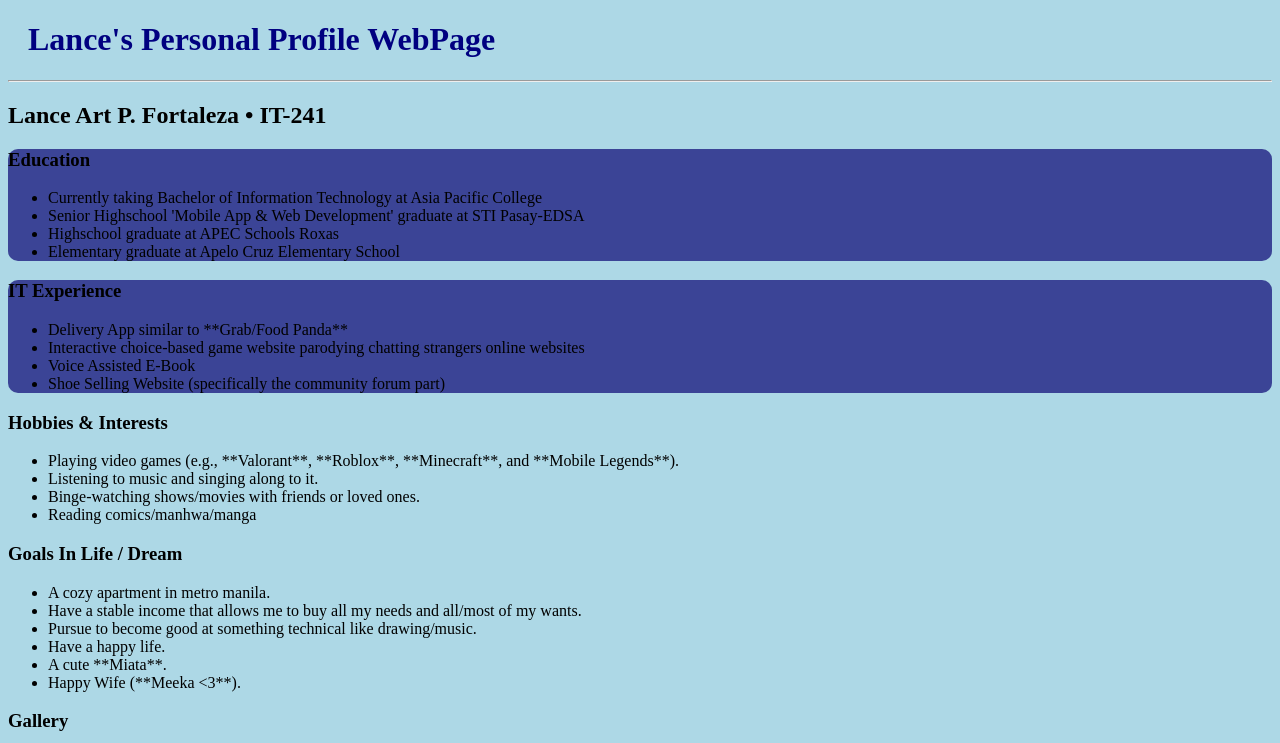
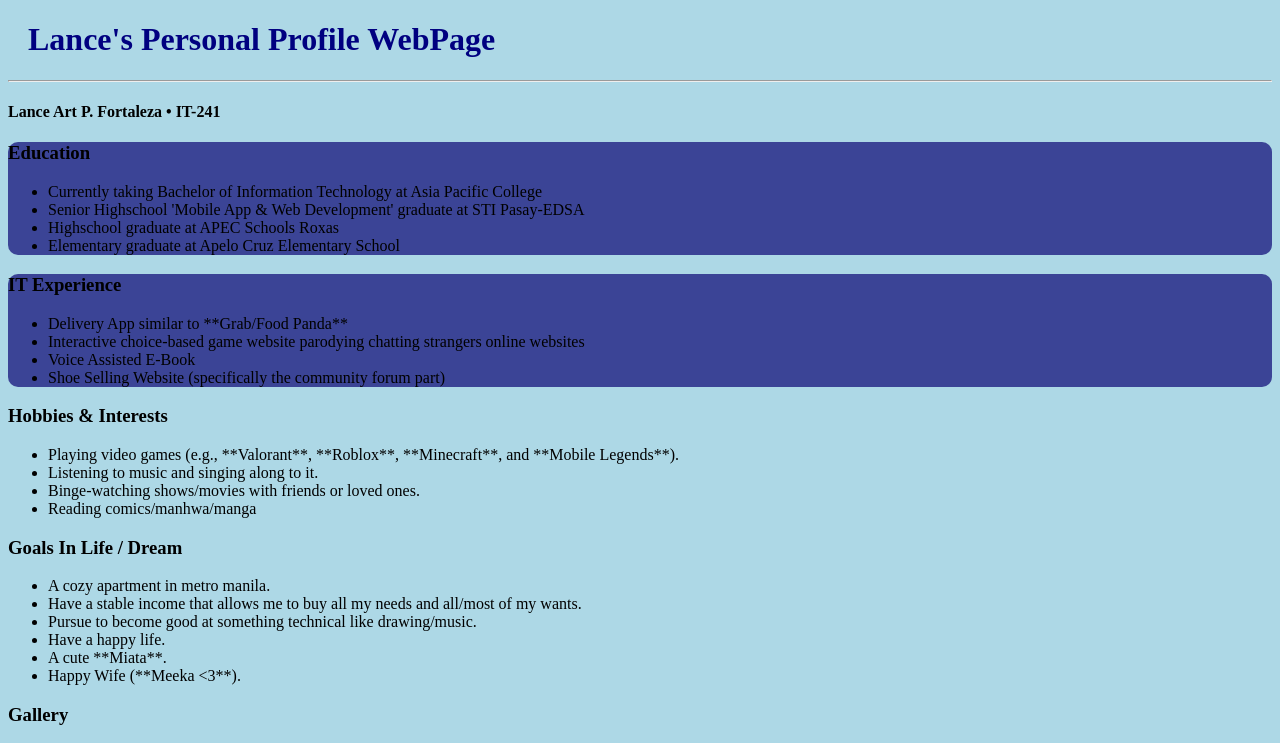
Before and after one commit to apclapfortaleza/webprog-IT241-html-lessons-Fortaleza, a plain HTML site: page introduction/index.html in a window 1280 px wide. Shown: the top 743 px of the page. Drawn offline with Linux system fonts and the light colour scheme.

Commit message:
fixed header

```diff
--- a/introduction/index.html
+++ b/introduction/index.html
@@ -32,11 +32,10 @@ function prevImg() {
 </script>
 </head>
 <body>
-
-<h1>Lance's Personal Profile WebPage</h1>
-<hr>
-<div>
-<h2>Lance Art P. Fortaleza • IT-241</h2>
+ <div class="header">
+  <h1>Lance's Personal Profile WebPage</h1>
+  <hr>
+  <h4>Lance Art P. Fortaleza • IT-241</h4>
 </div>
 <div class="g1">
  <div class="cn1">
```
